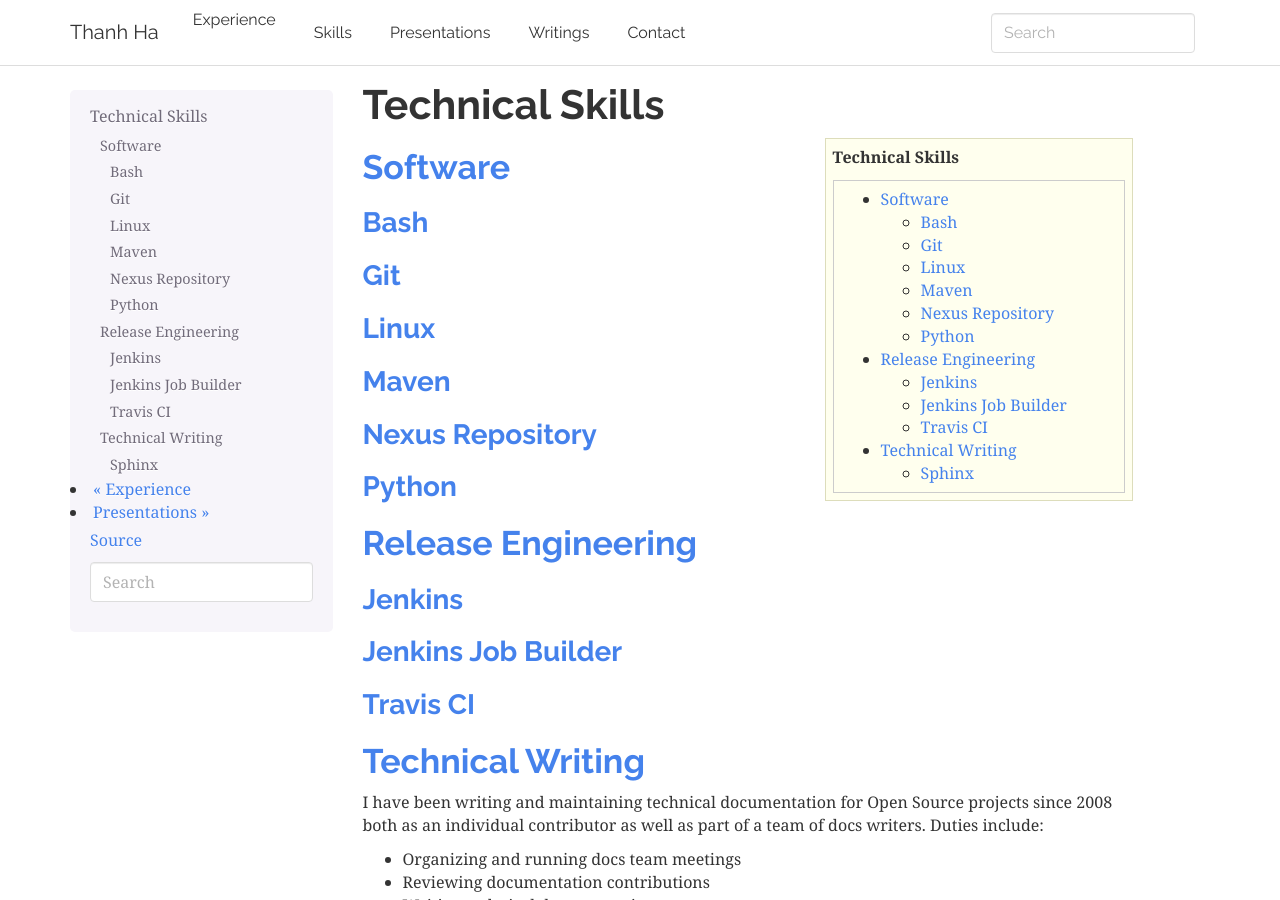
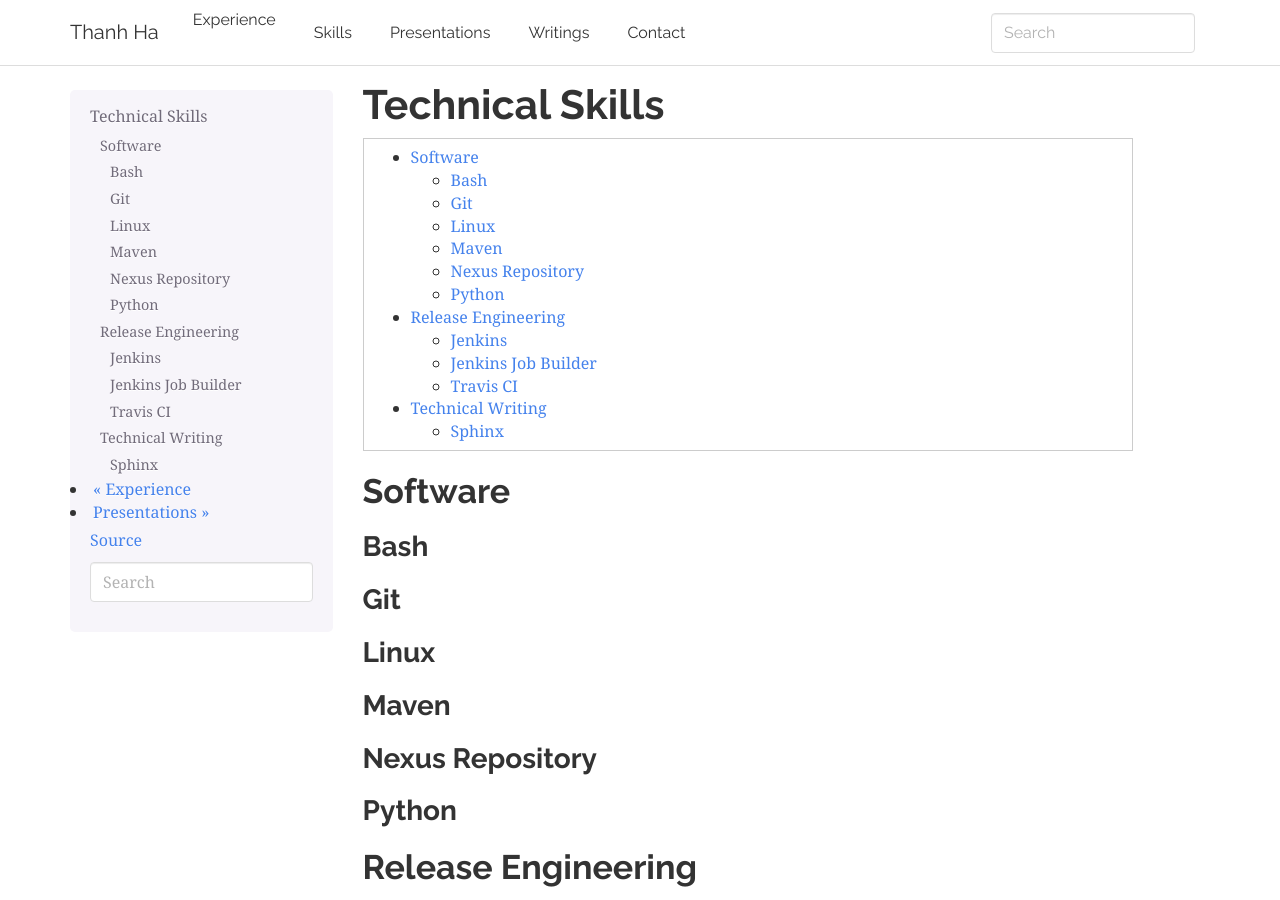
Before and after one commit to zxiiro/zxiiro.github.io, a Sphinx documentation site: the page built from docs/skills.rst, in a window 1280 px wide and 900 px high. Built offline with Sphinx 7.4.7, drawn with Linux system fonts in a browser that asks for light colours.

Commit message:
Hide backlinks on skills page
Signed-off-by: Thanh Ha <zxiiro@linux.com>

```diff
--- a/docs/skills.rst
+++ b/docs/skills.rst
@@ -2,10 +2,9 @@
 Technical Skills
 ################
 
-.. sidebar:: Technical Skills
-
-   .. contents::
-      :local:
+.. contents::
+   :local:
+   :backlinks: none
 
 Software
 ========
```
